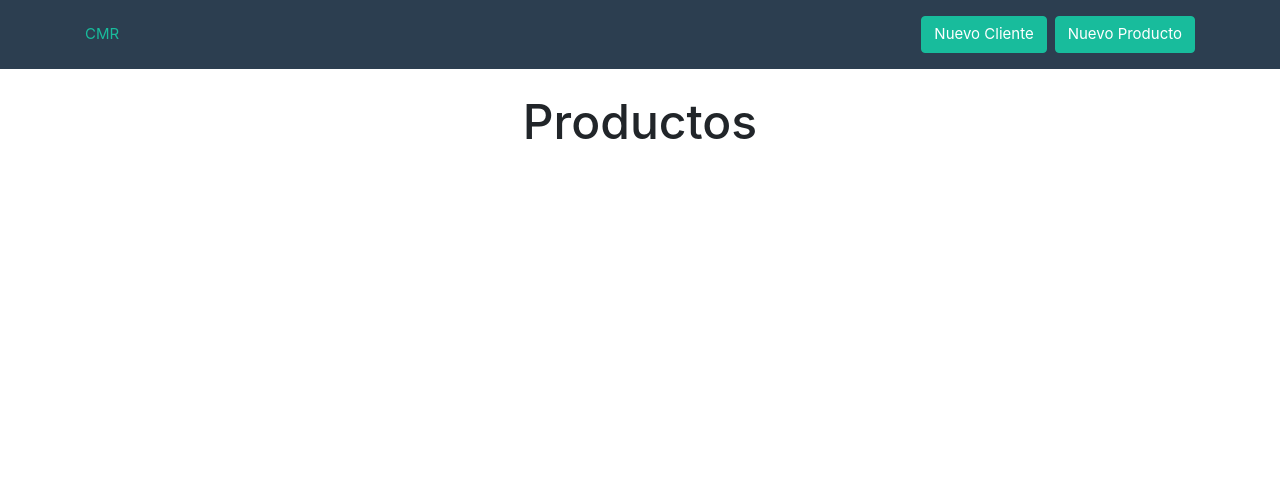
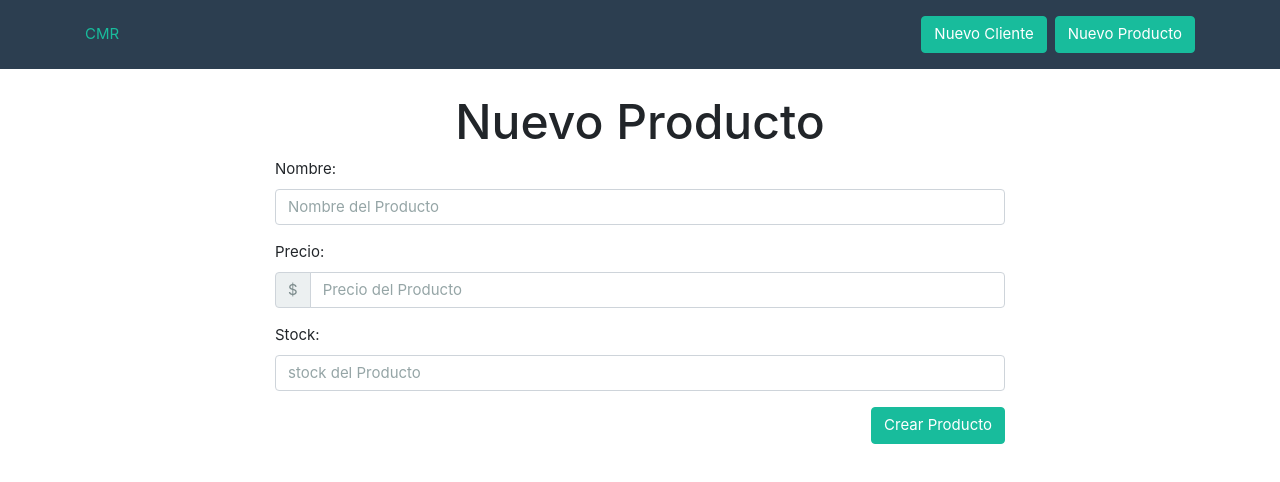
Before and after one commit to crisroddev/crm-graphql, a React (Create React App) app in the folder client/: page /productos/nuevo in a window 1280 px wide. Shown: the top 482 px of the page. Built offline with nearby package versions, Linux system fonts and the light colour scheme.

Commit message:
Form Product

```diff
--- a/client/src/components/Productos/NuevoProducto.js
+++ b/client/src/components/Productos/NuevoProducto.js
@@ -1,10 +1,52 @@
-import React, { Component } from 'react';
+import React, { Component, Fragment } from 'react';
 
 class Productos extends Component {
         state = {  };
     render() {
         return (
-            <h1 className="text-center">Productos</h1>
+            <Fragment>
+            <h1 className="text-center">Nuevo Producto</h1>
+            <div className="row justify-content-center">
+
+                <form
+                    className="col-md-8">
+                    <div className="form-group">
+                        <label>Nombre:</label>
+                        <input
+                            type="text"
+                            name="nombre"
+                            className="form-control"
+                            placeholder="Nombre del Producto"/>
+                    </div>
+                    <div className="form-group">
+                        <label>Precio:</label>
+                        <div className="input-group">
+                            <div className="input-group-prepend">
+                                <div className="input-group-text">$</div>
+                            </div>
+                            <input
+                                type="number"
+                                name="precio"
+                                className="form-control"
+                                placeholder="Precio del Producto"/>
+                        </div>
+                    </div>
+                    <div className="form-group">
+                        <label>Stock:</label>
+                        <input
+                            type="number"
+                            name="stock"
+                            className="form-control"
+                            placeholder="stock del Producto" />
+                    </div>
+                    <button
+                        type="submit"
+                        className="btn btn-success float-right">
+                            Crear Producto
+                    </button>
+                </form>
+            </div>
+            </Fragment>
         );
     }
 }
```
